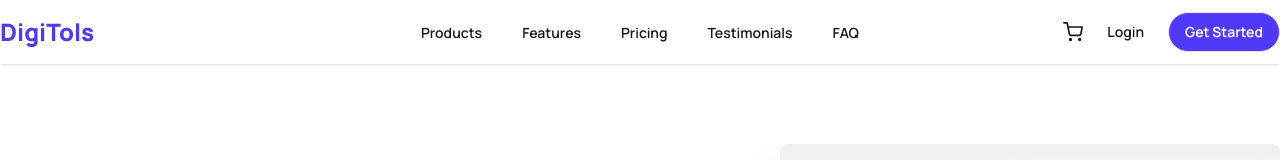
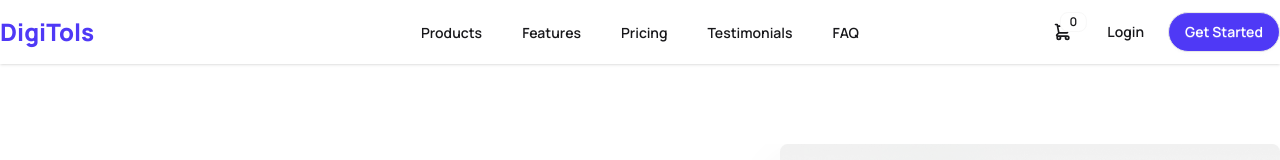
Before and after one commit to ANIK365PRO/digiTools_Platform_B13_A6, a React (Vite) app: page / in a window 1280 px wide. Shown: the top 160 px of the page. Built offline with nearby package versions, Linux system fonts and the light colour scheme.

Commit message:
added navbar cart count

```diff
--- a/src/App.jsx
+++ b/src/App.jsx
@@ -22,14 +22,16 @@ const productsPromise = getProductsData()
 function App() {
   const [cart, setCart] = useState([])
 
-
+  // for navBar cart price count
+  const [getPrice, setGetPrice] = useState(0)
+  console.log(getPrice)
 
   return (
   <>
-    <NavBar></NavBar>
+    <NavBar cart={cart} getPrice={getPrice}></NavBar>
     <Banner></Banner>
     <Status></Status>
-    <TabSection productsPromise={productsPromise} cart={cart} setCart={setCart}></TabSection>
+    <TabSection productsPromise={productsPromise} cart={cart} setCart={setCart} setGetPrice={setGetPrice}></TabSection>
     <StepsSection></StepsSection>
     <PricingSection></PricingSection>
     {/* <WorkflowSection></WorkflowSection> */}
--- a/src/Components/NavBar/NavBar.jsx
+++ b/src/Components/NavBar/NavBar.jsx
@@ -8,7 +8,7 @@ const getNavData = async() => {
 const navPromise = getNavData()
 
 
-const NavBar = () => {
+const NavBar = ({cart, getPrice}) => {
     const navInfo = use(navPromise)
     const navLink = navInfo.map(info => <li key={info.id} className='font-semibold hover:bg-zinc-100'><a href={info.link}>{info.name}</a></li>)
 
@@ -45,7 +45,29 @@ const NavBar = () => {
                     </ul>
                 </div>
                 <div className="navbar-end space-x-4 cursor-pointer font-semibold text-sm">
-                    <FiShoppingCart className='h-5 w-5'/>
+
+                        <div className="dropdown dropdown-end">
+                            <div tabIndex={0} role="button" className="btn btn-ghost btn-circle">
+                                <div className="indicator">
+                                <svg xmlns="http://www.w3.org/2000/svg" className="h-5 w-5" fill="none" viewBox="0 0 24 24" stroke="currentColor"> <path strokeLinecap="round" strokeLinejoin="round" strokeWidth="2" d="M3 3h2l.4 2M7 13h10l4-8H5.4M7 13L5.4 5M7 13l-2.293 2.293c-.63.63-.184 1.707.707 1.707H17m0 0a2 2 0 100 4 2 2 0 000-4zm-8 2a2 2 0 11-4 0 2 2 0 014 0z" /> </svg>
+                                <span className="badge badge-sm indicator-item">{cart.length}</span>
+                                </div>
+                            </div>
+
+                            <div
+                            tabIndex={0}
+                            className="card card-compact dropdown-content bg-base-100 z-1 mt-3 w-52 shadow">
+                                <div className="card-body">
+                                    <span className="text-lg font-bold">{cart.length} Items</span>
+                                    <span className="text-info">Subtotal: ${getPrice}</span>
+                                    <div className="card-actions">
+                                        <button className="btn btn-primary btn-block">View cart</button>
+                                    </div>
+                                </div>
+                            </div>
+
+                        </div>
+
                     <a href="/login" className='lg:flex hidden hover:bg-zinc-200 rounded-sm p-2'>Login</a>
                     <a className="btn rounded-4xl bg-[#4F39F6] text-white lg:flex hidden">Get Started</a>
 
--- a/src/Components/TabSection/CartContainer/CartContainer.jsx
+++ b/src/Components/TabSection/CartContainer/CartContainer.jsx
@@ -7,6 +7,7 @@ const CartContainer = ({cart, setCart}) => {
 
     // for count total price use reduce loop
     const totalPrice = cart.reduce((sum, item) => sum + item.price, 0)
+
     // console.log(totalPrice)
 
     // for handle Checkout when payment clear
--- a/src/Components/TabSection/Procudts/Products.jsx
+++ b/src/Components/TabSection/Procudts/Products.jsx
@@ -1,13 +1,13 @@
 import React from 'react';
 import ProductsCard from './ProductsCard/ProductsCard';
 
-const Products = ({productsData, cart, setCart}) => {
+const Products = ({productsData, cart, setCart, setGetPrice}) => {
     // console.log(productsData, 'productsData')
     return (
         <div className=' mt-10 grid md:grid-cols-3 gap-10'>
 
         {
-            productsData.map(product => <ProductsCard key={product.id} product={product} cart={cart} setCart={setCart}></ProductsCard>)
+            productsData.map(product => <ProductsCard key={product.id} product={product} cart={cart} setCart={setCart} setGetPrice={setGetPrice}></ProductsCard>)
         }
 
         </div>
--- a/src/Components/TabSection/Procudts/ProductsCard/ProductsCard.jsx
+++ b/src/Components/TabSection/Procudts/ProductsCard/ProductsCard.jsx
@@ -3,7 +3,7 @@ import { FaCheck } from 'react-icons/fa';
 import { toast } from 'react-toastify';
 
 
-const ProductsCard = ({product, cart, setCart}) => {
+const ProductsCard = ({product, cart, setCart, setGetPrice}) => {
 
     const [isBuy, setIsBuy] = useState(false)
     const handleIsBuy = (product) =>{
@@ -12,6 +12,14 @@ const ProductsCard = ({product, cart, setCart}) => {
         setIsBuy(true)
         setCart([...cart, product])
          toast.success(`${product.name}, is add to cart.`)
+        handleGetTotalItemsPrice()
+    }
+
+    // for navBar cart , when item select then price count
+    const handleGetTotalItemsPrice = () =>{
+
+        const totalPrice = cart.reduce((sum, product) => sum + product.price, product.price)
+           setGetPrice(totalPrice);
 
     }
 
--- a/src/Components/TabSection/TabSection.jsx
+++ b/src/Components/TabSection/TabSection.jsx
@@ -3,7 +3,7 @@ import Products from './Procudts/Products';
 import CartContainer from './CartContainer/CartContainer';
 
 
-const TabSection = ({productsPromise, cart, setCart}) => {
+const TabSection = ({productsPromise, cart, setCart, setGetPrice}) => {
     const productsData = use(productsPromise)
     // console.log(productsData)
 
@@ -46,11 +46,14 @@ const TabSection = ({productsPromise, cart, setCart}) => {
                             <Products
                                 productsData={productsData}
                                 cart={cart}
-                                setCart={setCart} ></Products>:
+                                setCart={setCart}
+                                 setGetPrice={setGetPrice}
+                                ></Products>:
 
                             <CartContainer
                                 cart={cart}
-                                setCart={setCart} ></CartContainer>
+                                setCart={setCart}
+                                ></CartContainer>
                     }
 
 
```
